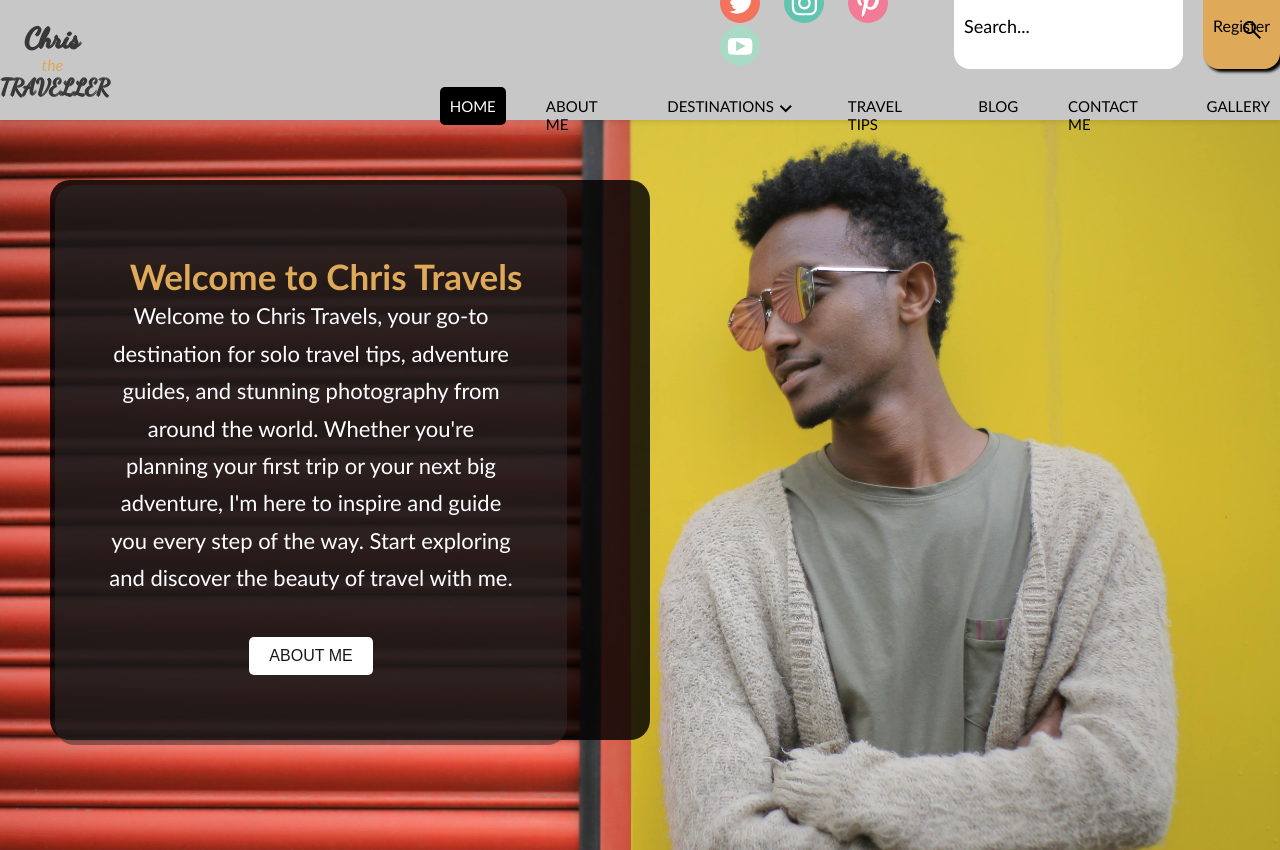
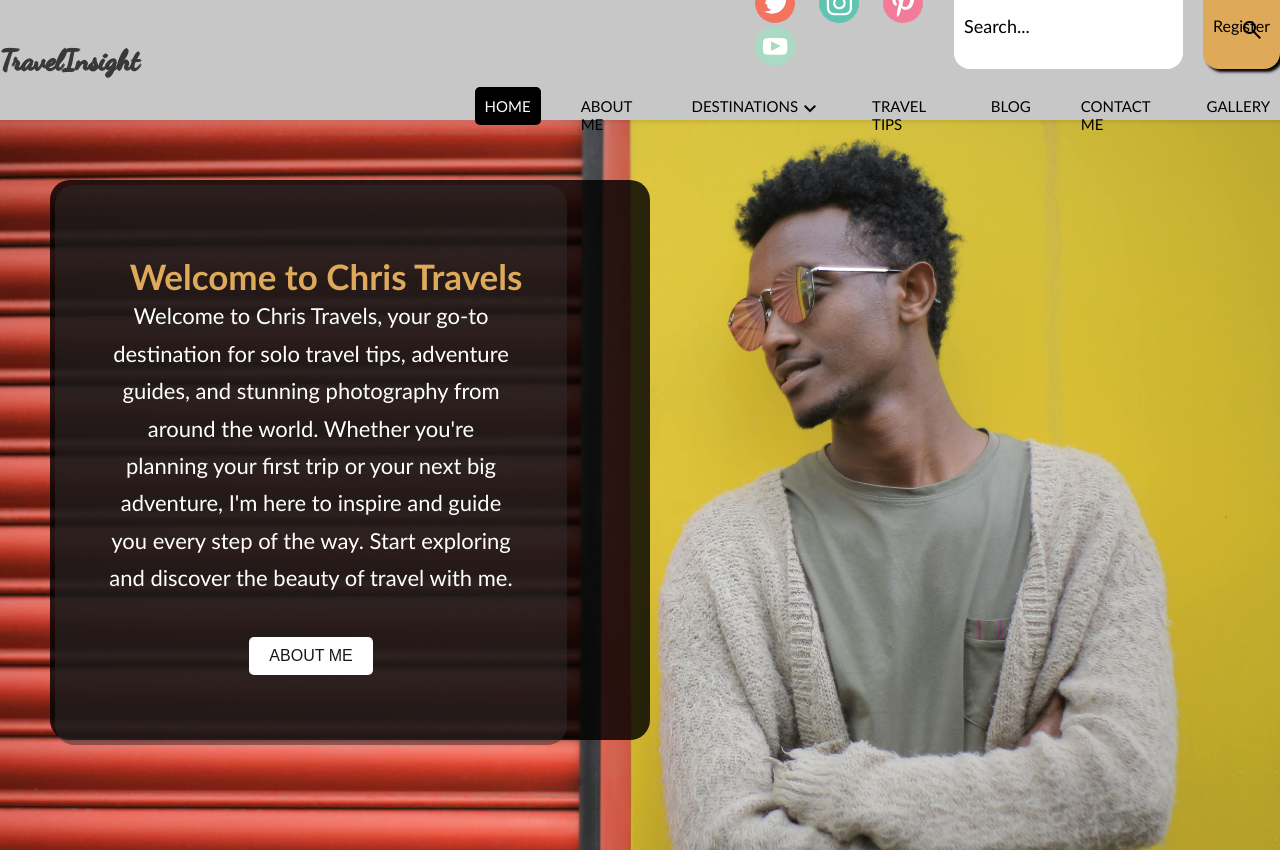
Before and after one commit to uraplebbb/TravelInsight, a plain HTML site: page index.html in a window 1280 px wide. Shown: the top 850 px of the page. Drawn offline with nearby package versions, Linux system fonts and the light colour scheme.

Commit message:
Changed logo

```diff
--- a/index.html
+++ b/index.html
@@ -23,9 +23,7 @@
     <header>
       <nav id="navbar" class="navbar">
         <div class="logo">
-          <span class="large">Chris</span>
-          <span class="small">the</span>
-          <span class="medium">Traveller</span>
+          <span class="large">TravelInsight</span>
         </div>
         <div class="navigation">
           <div class="firstnav">
```
